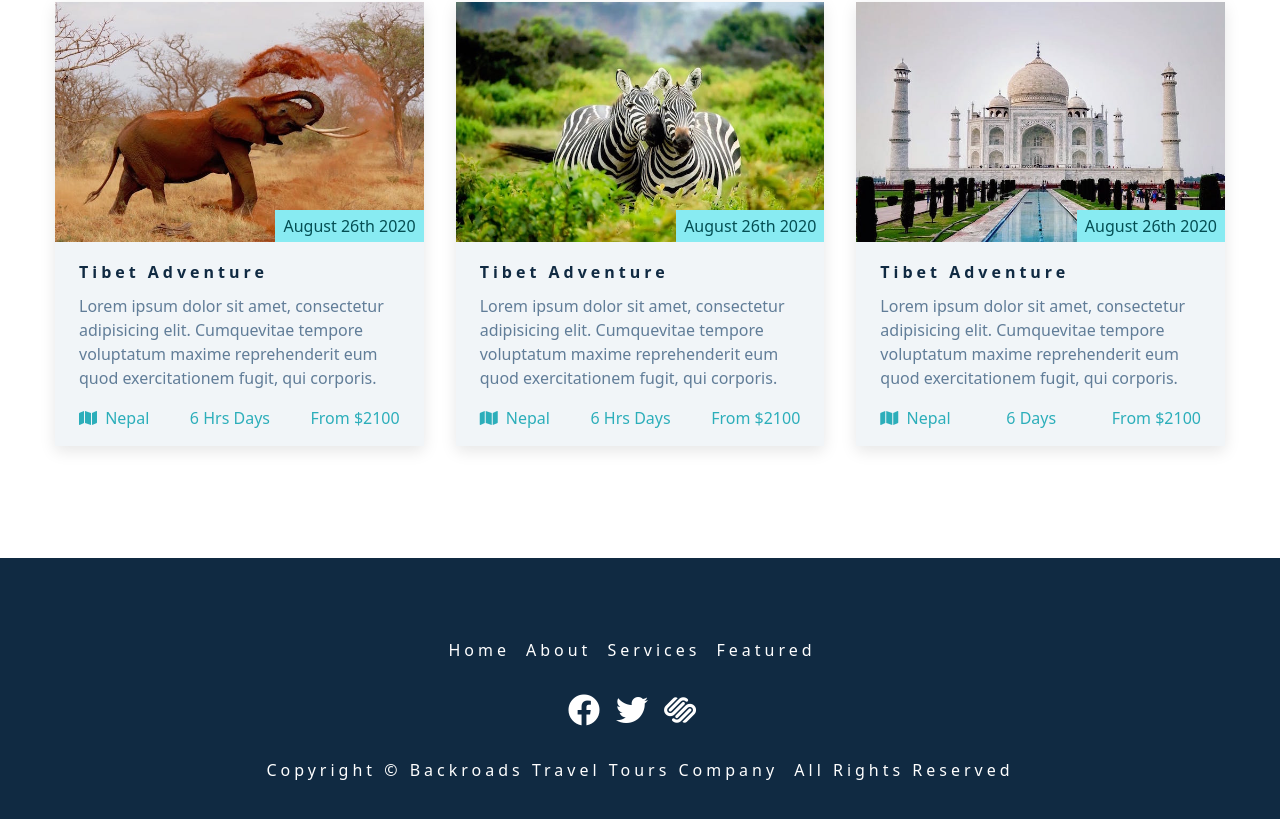
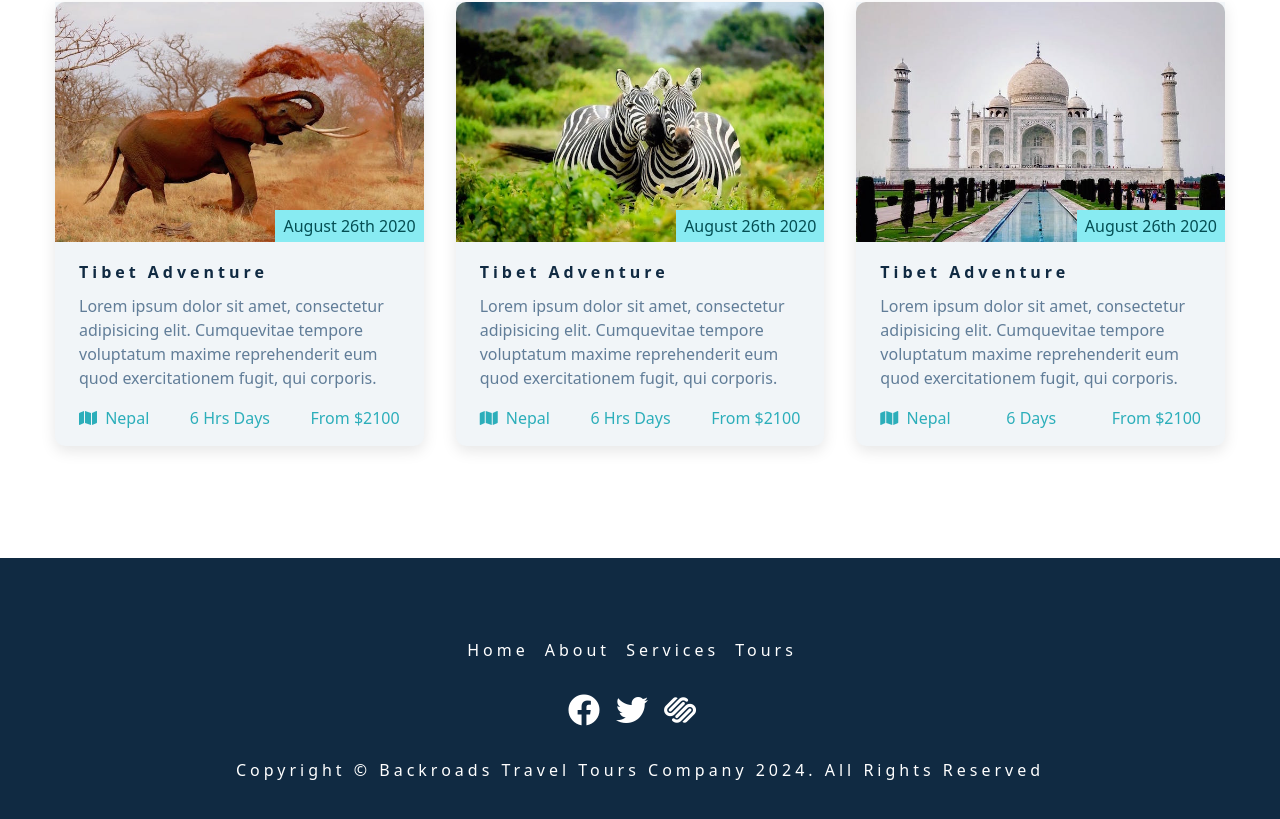
Before and after one commit to allanReyMacasaquit/tourism, a React (Create React App) app: page / in a window 1280 px wide. Shown: the part 2733-3552 px from the top of the page. Built offline with nearby package versions, Linux system fonts and the light colour scheme.

Commit message:
Footer fix

```diff
--- a/src/components/Footer.jsx
+++ b/src/components/Footer.jsx
@@ -1,48 +1,31 @@
+import { pageLinks, socialinks } from './data';
+
 const Footer = () => {
+	let currentYear = new Date().getFullYear();
 	return (
 		<footer className='section footer'>
 			<ul className='footer-links'>
-				<li>
-					<a href='#home' className='footer-link'>
-						home
-					</a>
-				</li>
-				<li>
-					<a href='#about' className='footer-link'>
-						about
-					</a>
-				</li>
-				<li>
-					<a href='#services' className='footer-link'>
-						services
-					</a>
-				</li>
-				<li>
-					<a href='#featured' className='footer-link'>
-						featured
-					</a>
-				</li>
+				{pageLinks.map(({ id, href, text }) => (
+					<li key={id}>
+						<a href={href} className='footer-link'>
+							{text}
+						</a>
+					</li>
+				))}
 			</ul>
+
 			<ul className='footer-icons'>
-				<li>
-					<a href='https://www.twitter.com' target='_' className='footer-icon'>
-						<i className='fab fa-facebook'></i>
-					</a>
-				</li>
-				<li>
-					<a href='https://www.twitter.com' target='_' className='footer-icon'>
-						<i className='fab fa-twitter'></i>
-					</a>
-				</li>
-				<li>
-					<a href='https://www.twitter.com' target='_' className='footer-icon'>
-						<i className='fab fa-squarespace'></i>
-					</a>
-				</li>
+				{socialinks.map(({ id, href, icon }) => (
+					<li key={id}>
+						<a href={href} target='_' className='footer-icon'>
+							<i className={icon}></i>
+						</a>
+					</li>
+				))}
 			</ul>
 			<p className='copyright'>
 				copyright &copy; Backroads travel tours company
-				<span id='date'></span> all rights reserved
+				<span id='date'>{currentYear}.</span> all rights reserved
 			</p>
 		</footer>
 	);
--- a/src/index.css
+++ b/src/index.css
@@ -32,7 +32,7 @@ Variables
 	--clr-grey-10: hsl(210, 36%, 96%);
 	--clr-white: #fff;
 	--ff-primary: 'Lato', sans-serif;
-	--transition: all 0.3s linear;
+	--transition: all 0.2s ease-out;
 	--spacing: 0.25rem;
 	--radius: 0.5rem;
 	--light-shadow: 0 5px 15px rgba(0, 0, 0, 0.1);
@@ -327,10 +327,12 @@ Featured Tours
 	background: var(--clr-grey-10);
 	box-shadow: 0 5px 15px rgba(0, 0, 0, 0.1);
 	margin-bottom: 2rem;
+	border-bottom-left-radius: 10px;
+	border-bottom-right-radius: 10px;
 }
 .tour-card:hover {
 	box-shadow: 0 5px 15px rgba(0, 0, 0, 0.2);
-	transform: scale(1.02);
+	transform: scale(102%);
 }
 .tour-img-container {
 	position: relative;
@@ -338,6 +340,8 @@ Featured Tours
 .tour-img {
 	height: 15rem;
 	object-fit: cover;
+	border-top-left-radius: 10px;
+	border-top-right-radius: 10px;
 }
 .tour-date {
 	position: absolute;
```
